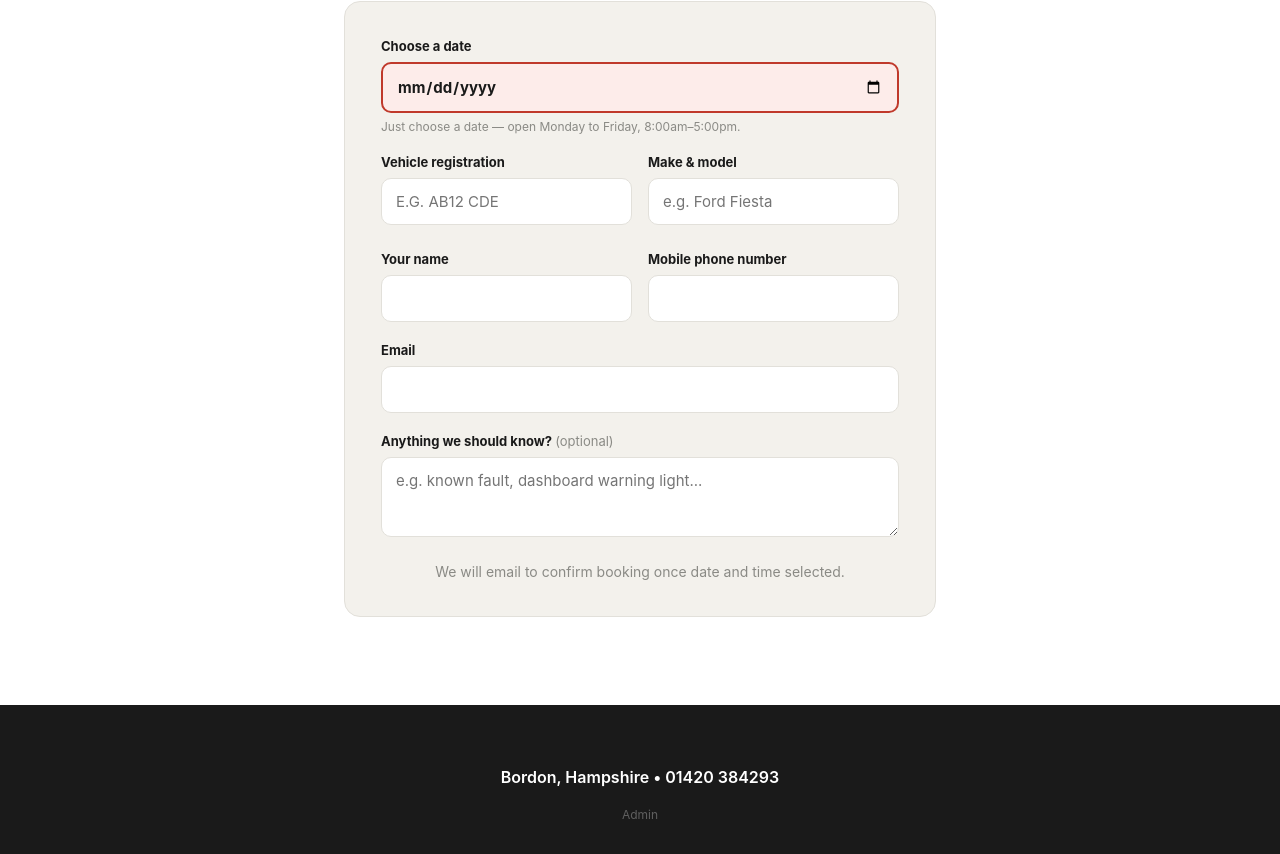
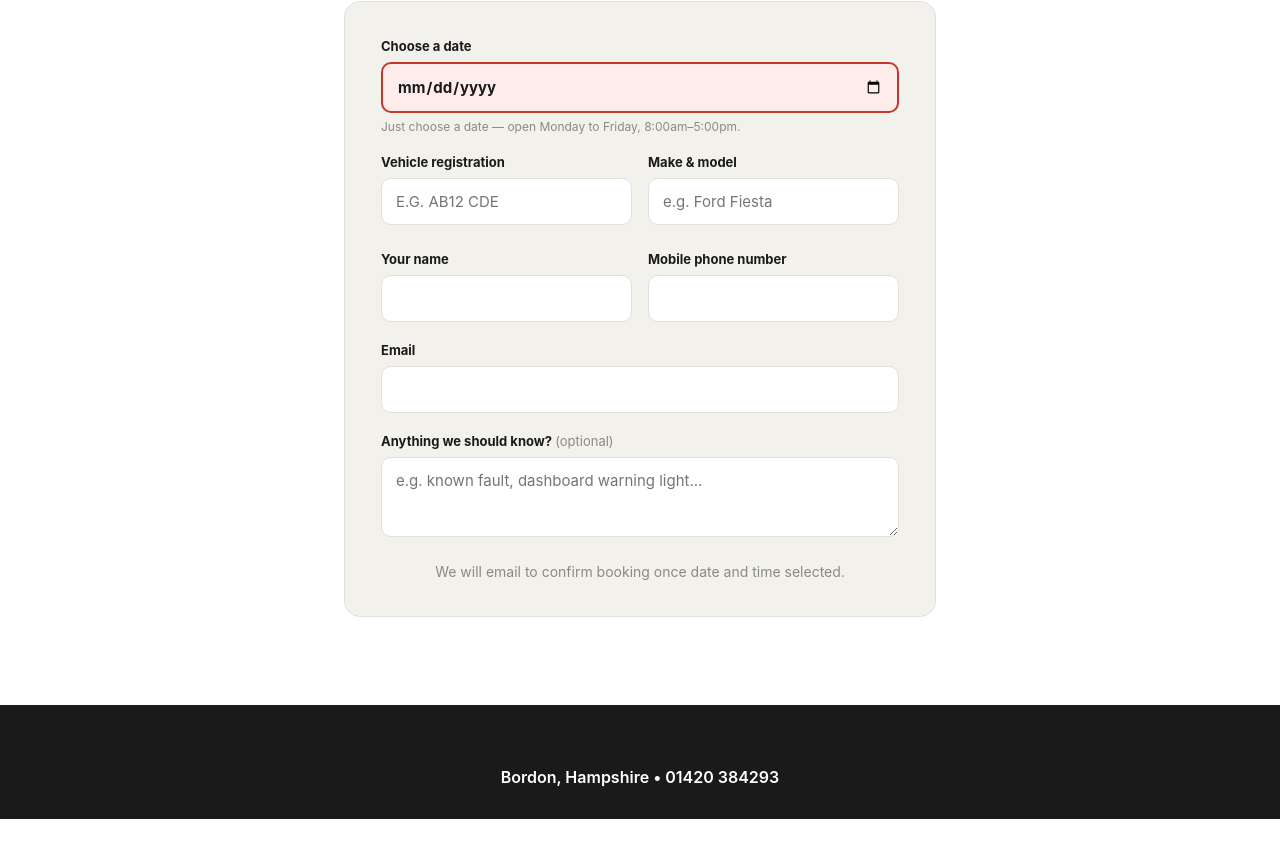
Before and after one commit to RogerPowell976/motworld-website, a website: page booking.html in a window 1280 px wide. Shown: the part 299-1153 px from the top of the page. After the commit the page ends 1118 px from the top, so only its background shows below. Drawn offline with Linux system fonts and the light colour scheme; no server answers.

Commit message:
Remove Admin link from footer in booking.html

```diff
--- a/booking.html
+++ b/booking.html
@@ -110,7 +110,6 @@
 <footer>
 <div class="footer-content">
 <div class="footer-contact"><span id="footer-location">Bordon, Hampshire</span> • <span id="footer-phone">01420 384293</span></div>
-<div class="footer-links"><a href="admin.html">Admin</a></div>
 </div>
 </footer>
 
```
